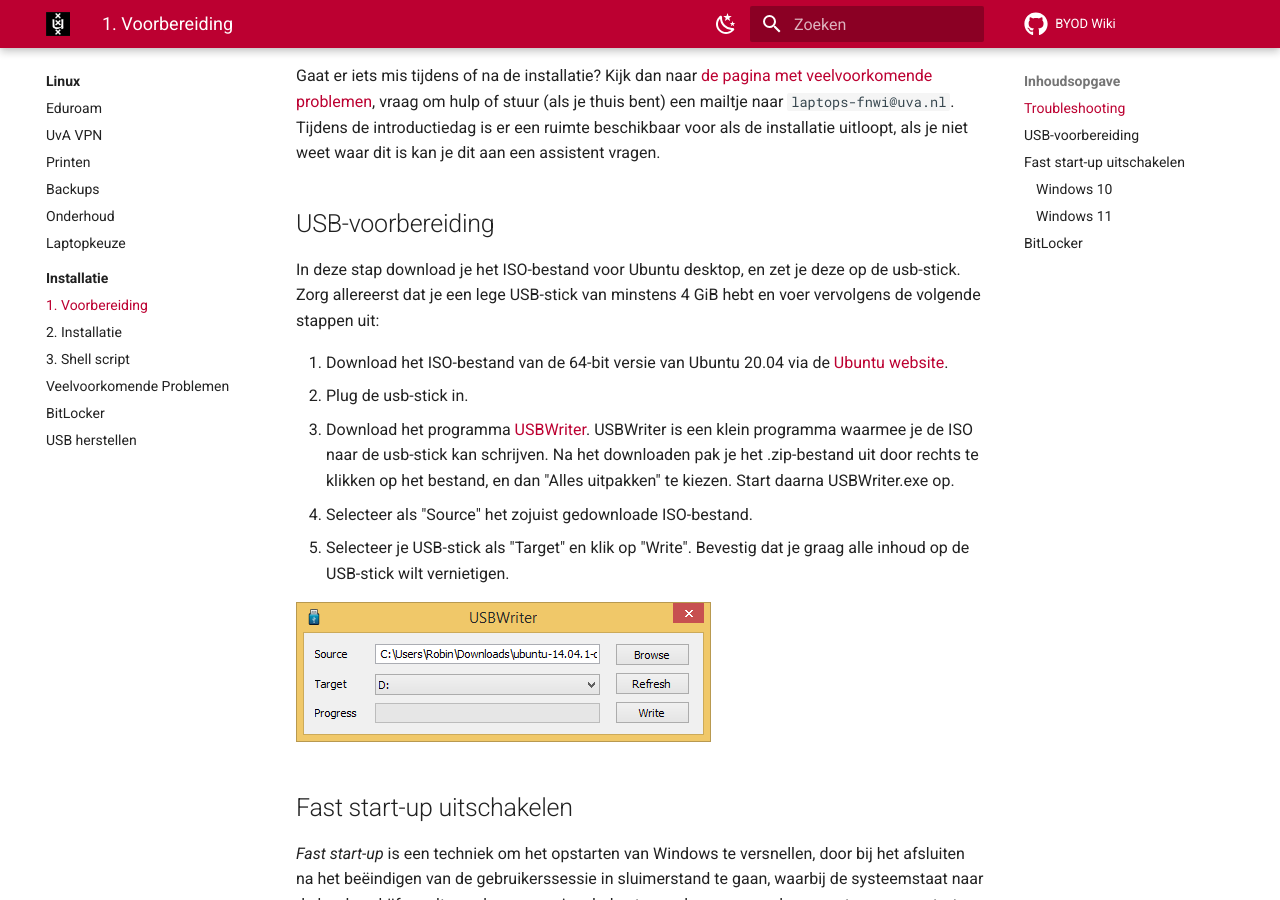
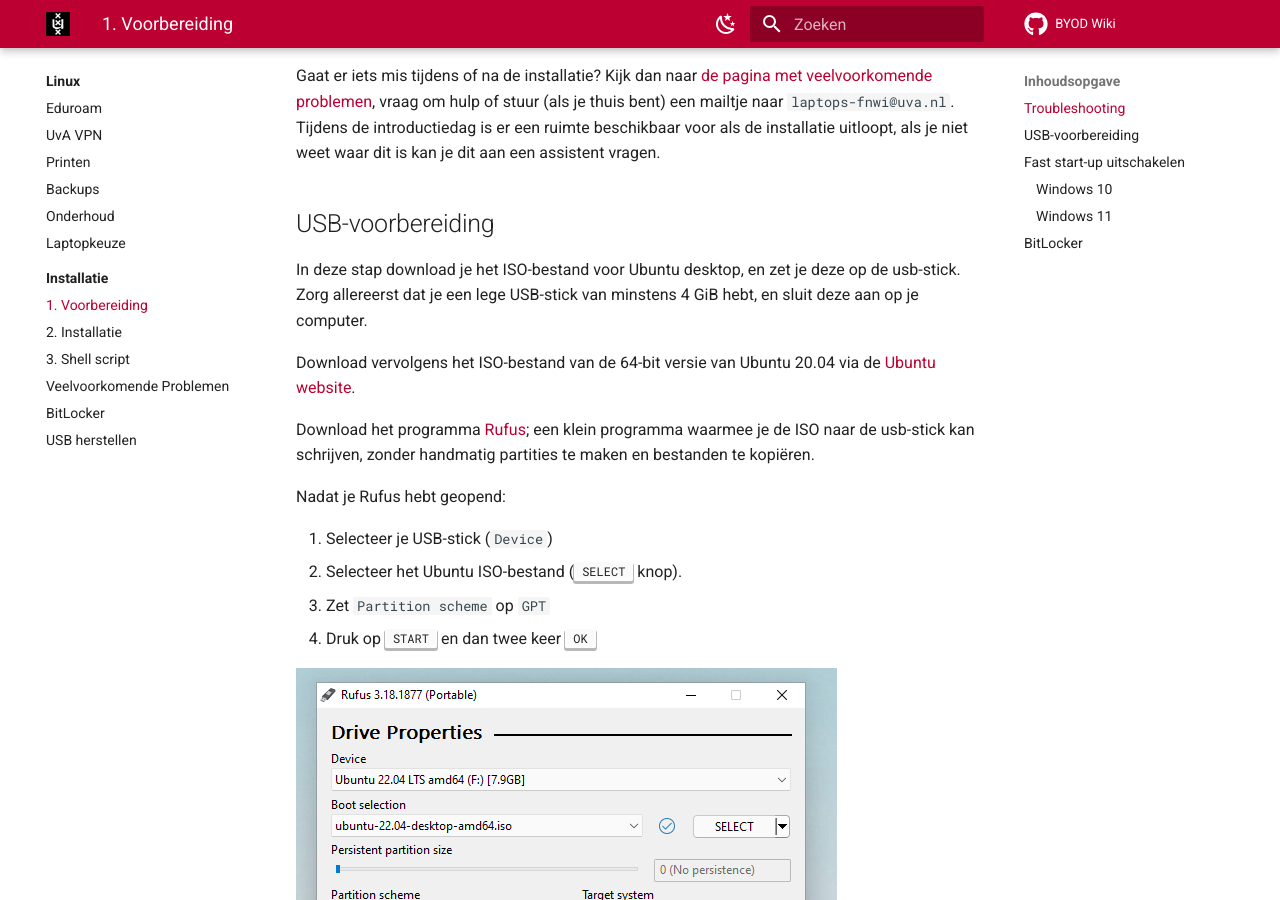
Before and after one commit to svkampen/byod-wiki, an MkDocs documentation site: the page built from docs/linux/installatie/voorbereiding.md, in a window 1280 px wide and 900 px high, scrolled down 332 px. Built offline with MkDocs 1.6.1 and Material for MkDocs 9.7.7, drawn with Linux system fonts in a browser that asks for light colours; comment, search, counter and statistics services are not loaded.

Commit message:
Vervang usbwriter met rufus

```diff
--- a/docs/linux/installatie/voorbereiding.md
+++ b/docs/linux/installatie/voorbereiding.md
@@ -5,15 +5,20 @@
 
 ## USB-voorbereiding
 In deze stap download je het ISO-bestand voor Ubuntu desktop, en zet je deze op de usb-stick.
-Zorg allereerst dat je een lege USB-stick van minstens 4 GiB hebt en voer vervolgens de volgende stappen uit:
+Zorg allereerst dat je een lege USB-stick van minstens 4 GiB hebt, en sluit deze aan op je computer.
 
-1. Download het ISO-bestand van de 64-bit versie van Ubuntu 20.04 via de [Ubuntu website](https://releases.ubuntu.com/20.04.4/ubuntu-20.04.4-desktop-amd64.iso).
-2. Plug de usb-stick in.
-3. Download het programma [USBWriter](http://sourceforge.net/projects/usbwriter/). USBWriter is een klein programma waarmee je de ISO naar de usb-stick kan schrijven. Na het downloaden pak je het .zip-bestand uit door rechts te klikken op het bestand, en dan "Alles uitpakken" te kiezen. Start daarna USBWriter.exe op.
-4. Selecteer als "Source" het zojuist gedownloade ISO-bestand.
-5. Selecteer je USB-stick als "Target" en klik op "Write". Bevestig dat je graag alle inhoud op de USB-stick wilt vernietigen.
+Download vervolgens het ISO-bestand van de 64-bit versie van Ubuntu 20.04 via de [Ubuntu website](https://releases.ubuntu.com/20.04.4/ubuntu-20.04.4-desktop-amd64.iso).
 
-![Screenshot USB writer](../../assets/usbwriter.png)
+Download het programma [Rufus](https://github.com/pbatard/rufus/releases/download/v3.18/rufus-3.18p.exe); een klein programma waarmee je de ISO naar de usb-stick kan schrijven, zonder handmatig partities te maken en bestanden te kopiëren.
+
+Nadat je Rufus hebt geopend:
+
+1. Selecteer je USB-stick (`Device`)
+2. Selecteer het Ubuntu ISO-bestand (<kbd>SELECT</kbd> knop).
+3. Zet `Partition scheme` op `GPT`
+4. Druk op <kbd>START</kbd> en dan twee keer <kbd>OK</kbd>
+
+![rufus](../../assets/rufus.png)
 
 ## Fast start-up uitschakelen
 *Fast start-up* is een techniek om het opstarten van Windows te versnellen, door bij het afsluiten na het beëindigen van de gebruikerssessie in sluimerstand te gaan, waarbij de systeemstaat naar de harde schijf wordt geschreven om ingeladen te worden wanneer de computer weer opstart. Fast start-up (en sluimerstand in het algemeen) maakt het onveilig om naar je Windows-partitie te schrijven vanuit Linux. Tijdens de Ubuntu installer wordt de Windows partitie verkleind om ruimte te maken voor Ubuntu, dus is het nodig om fast start-up uit te schakelen.
```
Also changed, not shown: docs/assets/rufus.png (added), docs/assets/usbwriter.png (deleted).
